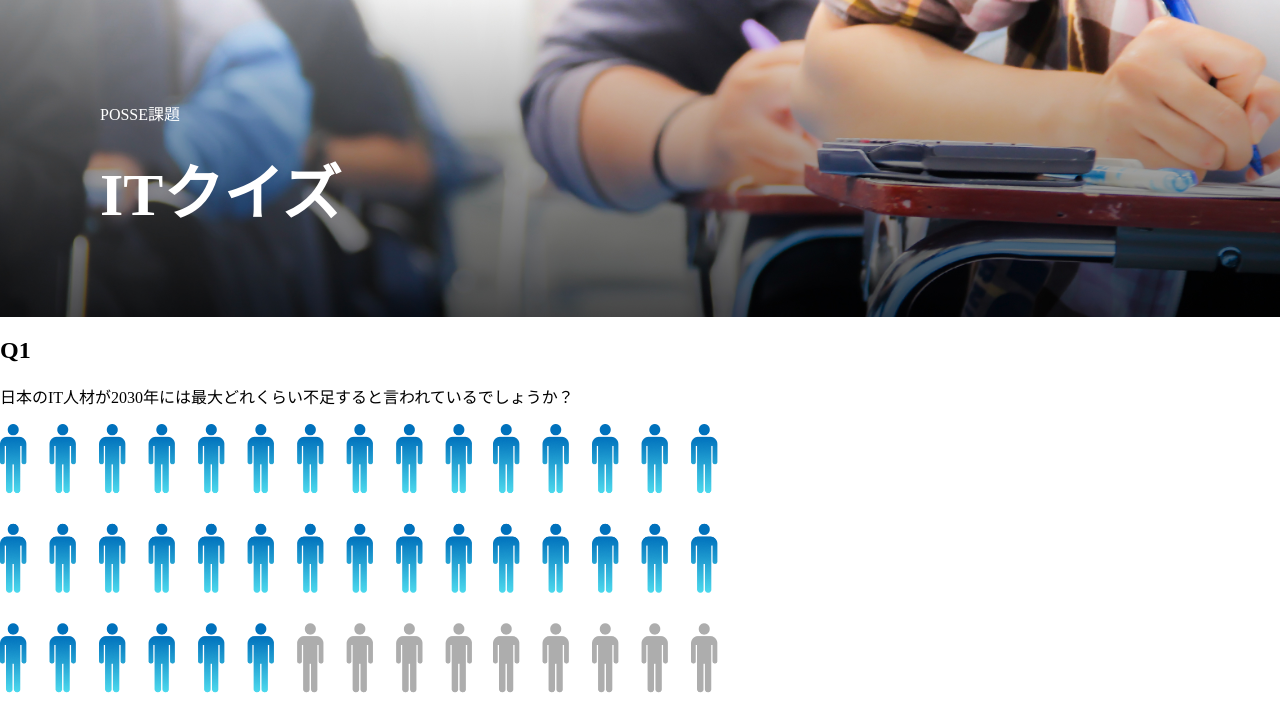
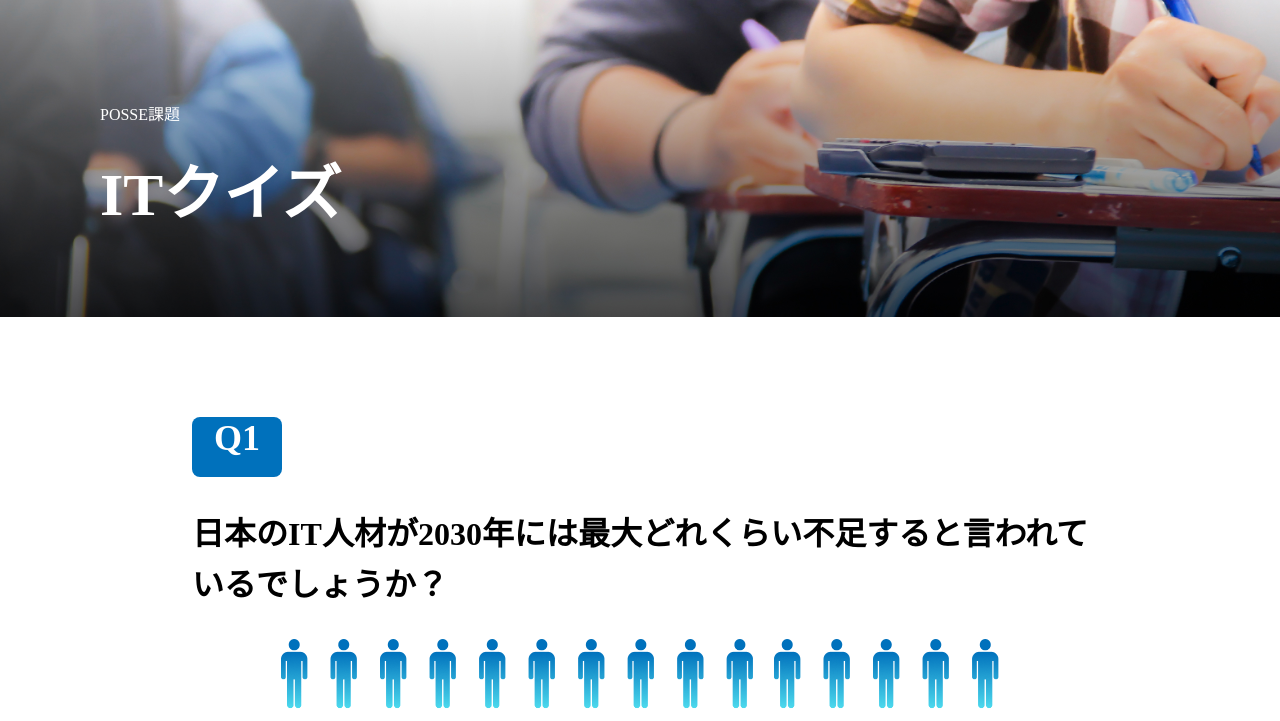
Before and after one commit to kohta9521/posse-quiz-remake, a plain HTML site: page index.html in a window 1280 px wide. Shown: the part 75-796 px from the top of the page. Drawn offline with Linux system fonts and the light colour scheme.

Commit message:
quiz css　途中まで記述

```diff
--- a/style.css
+++ b/style.css
@@ -75,5 +75,38 @@ img {
 /* hero部分終了 */
 
 /* quiz部分 */
-
+.quiz__1 {
+    width: 70%;
+    margin: 100px auto;
+}
+.quiz__number {
+    width: 90px;
+    height: 60px;
+    background-color: #0071BC;
+    border-radius: 8px;
+}
+.quiz__number--content {
+    color: white;
+    font-size: 36px;
+    text-align: center;
+    margin-top: 30px;
+}
+.quiz__prpblem {
+    width: 100%;
+    height: 100px;
+    margin-top: 15px;
+}
+.quiz__prpblem p {
+    font-weight: 700;
+    font-size: 32px;
+    line-height: 160%;
+    text-align: justify;
+}
+#quiz__image {
+    display: block;
+}
+#quiz__image--content {
+    display: block;
+    margin: 30px auto;
+}
 /* quiz部分終了 */
```
